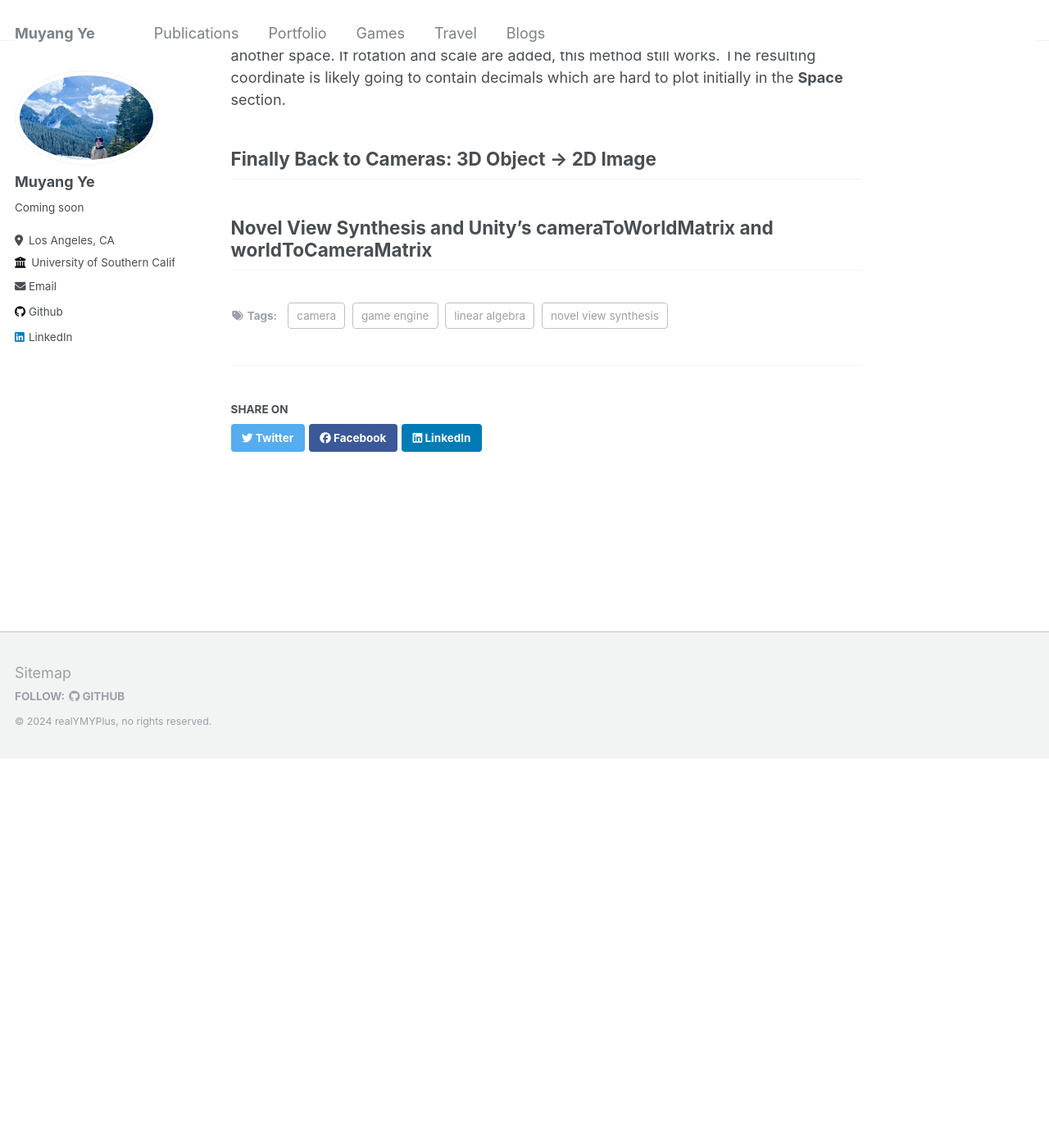
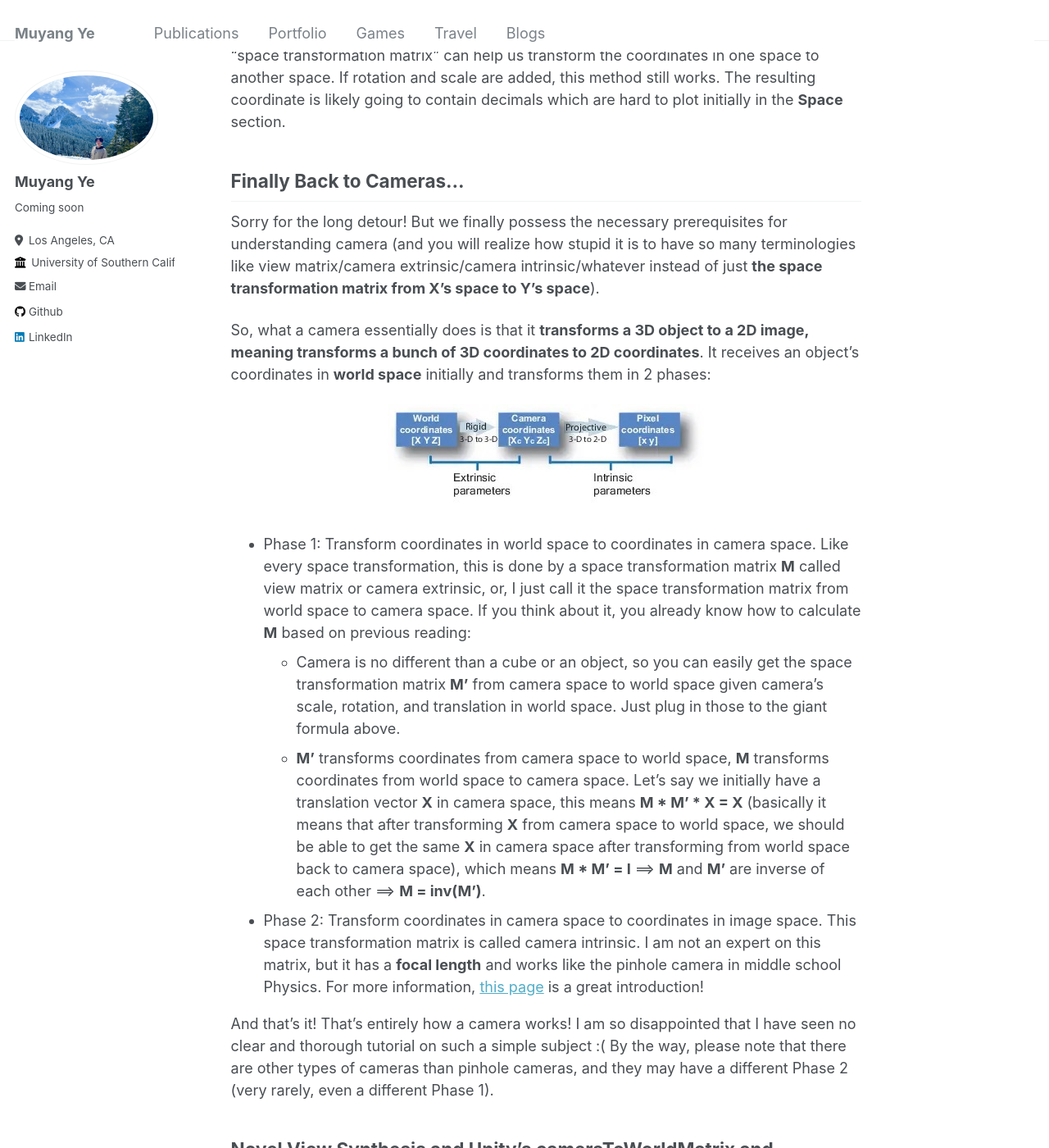
Before and after one commit to muyangye/muyangye.github.io, a Jekyll site: the page built from _posts/2024-06-06-blog-post-1.md, in a window 1280 px wide and 1400 px high, scrolled down 3065 px. Shown: the whole window at 82% size. Built offline with Jekyll 4.4.1, drawn with Linux system fonts in a browser that asks for light colours; before the commit the page ends 3991 px from its top, so only the background shows below that; some of the changed text lies outside the part shown.

Commit message:
only last section left

```diff
--- a/_posts/2024-06-06-blog-post-1.md
+++ b/_posts/2024-06-06-blog-post-1.md
@@ -11,7 +11,7 @@ tags:
 
 Have you wondered how cameras turn an object in 3D space to a 2D image? This post covers the entire process and goes very
 deep into half of that process. I am writing this post because this is such a simple subject and yet there has not been
-any post that clearly explains it (mainly due to too-many terminologies, and most posts just analyze math without even
+any post that clearly explains it (mainly due to too-many terminologies with the same meaning, and most posts just analyze math without even
 telling the basic concepts). I personally struggled a lot on this during my research experience, so I hope this post will
 help whoever sees it in the future.
 
@@ -40,12 +38,14 @@ Extremely simple concept isn't it? just to reiterate, an object's space captures
 
 ## "Space Transformation Matrix"
 In the above content, we learned what is space and saw an example of turning the coordinate in one space to the coordinate
-in another space. However, the reason why we can easily derive the coordinate/space transition is because all cubes are
+in another space. However, the reason why we can easily derive the coordinate/space transformation is because all cubes are
 not rotated. If we take into account of rotation and scale, we need a more systematic way of doing space transition:
 **"space transformation matrix"** (quoted because I invented this term). Let's call this matrix **M**, **M** takes an
 input of one object space's coordinates and outputs the same position in another object space's coordinates like this:
 
-![Space Transformation Matrix](/images/blog_post_1/space_transformation_matrix.png)
+<p align="center">
+  <img src="/images/blog_post_1/space_transformation_matrix.png" alt="Space Transformation Matrix"/>
+</p>
 
 Specifically, the first 3x3 entries applies the transformation of scale and rotation, and the last column applies the
 translational (translation is the terminology for position) transformation. For more detailed breakdown and how to extract standalone scale, rotation, translation matrices,
@@ -65,20 +63,53 @@ is a very common **M** we should know and I will use it to demonstrate the magic
 transformation matrix from an arbitrary object's space to world space. **Given the object's scale s, rotation r (a quaternion),
 and translation t in *world space*, M is:**
 
-![Object To World](/images/blog_post_1/object_to_world.png)
+<p align="center">
+  <img src="/images/blog_post_1/object_to_world.png" alt="Object To World"/>
+</p>
 
 This looks intimidating, but since I am only demonstrating the cubes and they are not rotated or scaled, the entire upper-left 3x3
 sub-matrix is just an identity matrix. For example, let's say I want to calculate Cube B's coordinate in world space, **given Cube
 B's coordinate in Cube A's space and the transformation matrix M** (plugging in Cube A's scale *<1, 1, 1>*, rotation *<0, 0, 0, 0>*,
 and translation *<3, 2, 0>* in world space to the big formula above) **from Cube A's space to world space**, the result is:
 
-![Result](/images/blog_post_1/result.png)
+<p align="center">
+  <img src="/images/blog_post_1/result.png" alt="Result"/>
+</p>
 
 Where *(-4, 0, 5)* is indeed Cube B's coordinate in world space! We have now seen how "space transformation matrix" can
 help us transform the coordinates in one space to another space. If rotation and scale are added, this method still works.
 The resulting coordinate is likely going to contain decimals which are hard to plot initially in the **Space** section.
 
+## Finally Back to Cameras...
+Sorry for the long detour! But we finally possess the necessary prerequisites for understanding camera (and you will realize
+how stupid it is to have so many terminologies like view matrix/camera extrinsic/camera intrinsic/whatever instead of just
+**the space transformation matrix from X's space to Y's space**).
 
-## Finally Back to Cameras: 3D Object -> 2D Image
+So, what a camera essentially does is that it **transforms a 3D object to a 2D image, meaning transforms a bunch of 3D coordinates
+to 2D coordinates**. It receives an object's coordinates in **world space** initially and transforms them in 2 phases:
 
-## Novel View Synthesis and Unity's cameraToWorldMatrix and worldToCameraMatrix
+<p align="center">
+  <img src="/images/blog_post_1/camera.jpg" alt="Camera"/>
+</p>
+
+- Phase 1: Transform coordinates in world space to coordinates in camera space. Like every space transformation, this is
+done by a space transformation matrix **M** called view matrix or camera extrinsic, or, I just call it the space transformation
+matrix from world space to camera space. If you think about it, you already know how to calculate **M** based on previous
+reading:
+  - Camera is no different than a cube or an object, so you can easily get the space transformation matrix **M'** from camera
+  space to world space given camera's scale, rotation, and translation in world space. Just plug in those to the giant formula
+  above.
+  - **M'** transforms coordinates from camera space to world space, **M** transforms coordinates from world space to camera space. Let's
+  say we initially have a translation vector **X** in camera space, this means **M * M' * X = X** (basically it means that
+  after transforming **X** from camera space to world space, we should be able to get the same **X** in camera space after
+  transforming from world space back to camera space), which means **M * M' = I** ==> **M** and **M'** are inverse of each other
+  ==> **M = inv(M')**.
+- Phase 2: Transform coordinates in camera space to coordinates in image space. This space transformation matrix is called
+camera intrinsic. I am not an expert on this matrix, but it has a **focal length** and works like the pinhole camera in
+middle school Physics. For more information, [this page](https://ksimek.github.io/2013/08/13/intrinsic/) is a great introduction!
+
+And that's it! That's entirely how a camera works! I am so disappointed that I have seen no clear and thorough tutorial on
+such a simple subject :( By the way, please note that there are other types of cameras than pinhole cameras, and they may
+have a different Phase 2 (very rarely, even a different Phase 1).
+
+## Novel View Synthesis and Unity's cameraToWorldMatrix and worldToCameraMatrix, Lessons Learned
```
Also changed, not shown: other parts of _posts/2024-06-06-blog-post-1.md (+0 -4 lines), images/blog_post_1/camera.jpg (added).
